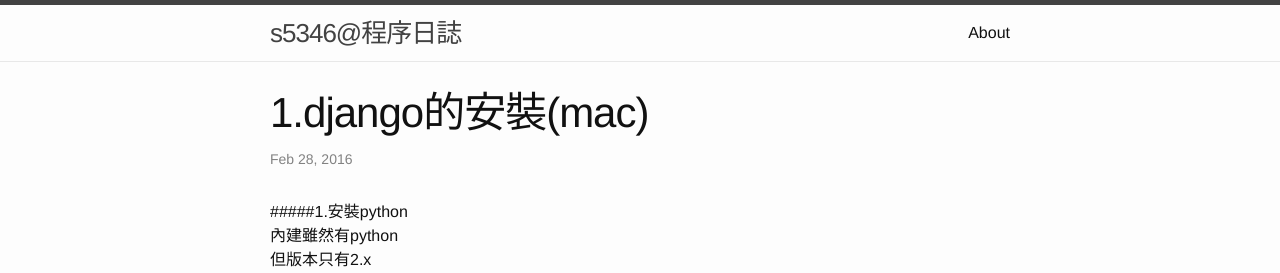
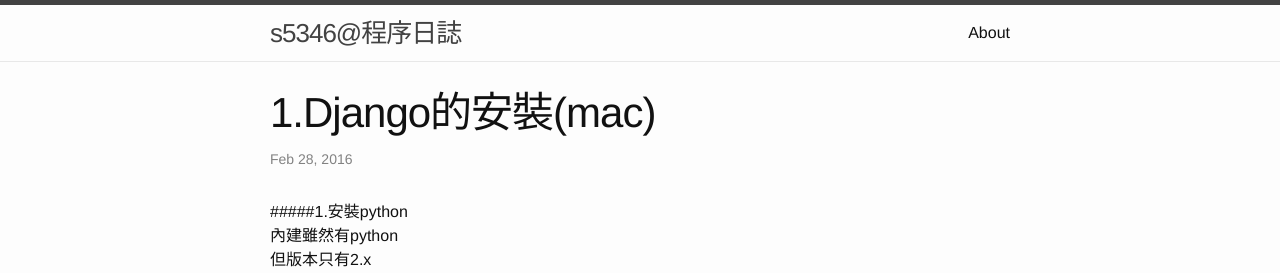
Before and after one commit to s5346/s5346.github.io, a Jekyll site: the page built from _posts/2016-02-28-1Django-setup(mac).md, in a window 1280 px wide. Shown: the top 273 px of the page. Built offline with Jekyll 4.4.1, drawn with Linux system fonts in a browser that asks for light colours; part of the change alters nothing that is shown.

```diff
--- a/_posts/2016-02-28-1.Django的安裝(mac).md
+++ b/_posts/2016-02-28-1Django-setup(mac).md
@@ -1,8 +1,7 @@
 ---
 layout: post
-category : lessons
-tagline:
-tags :
+title:  "1.Django的安裝(mac)"
+categories: Django
 ---
 #####1.安裝python
 內建雖然有python
```
Also changed, not shown: 1 other file.
